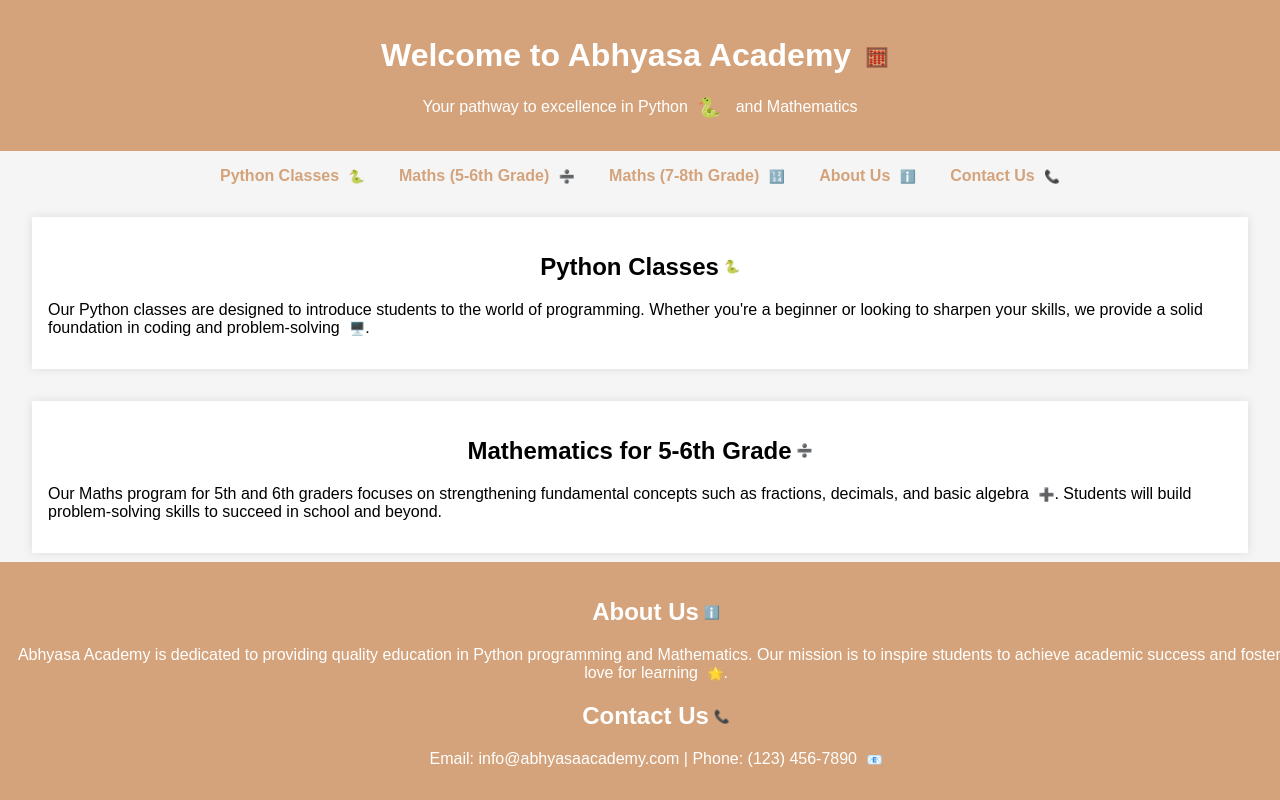
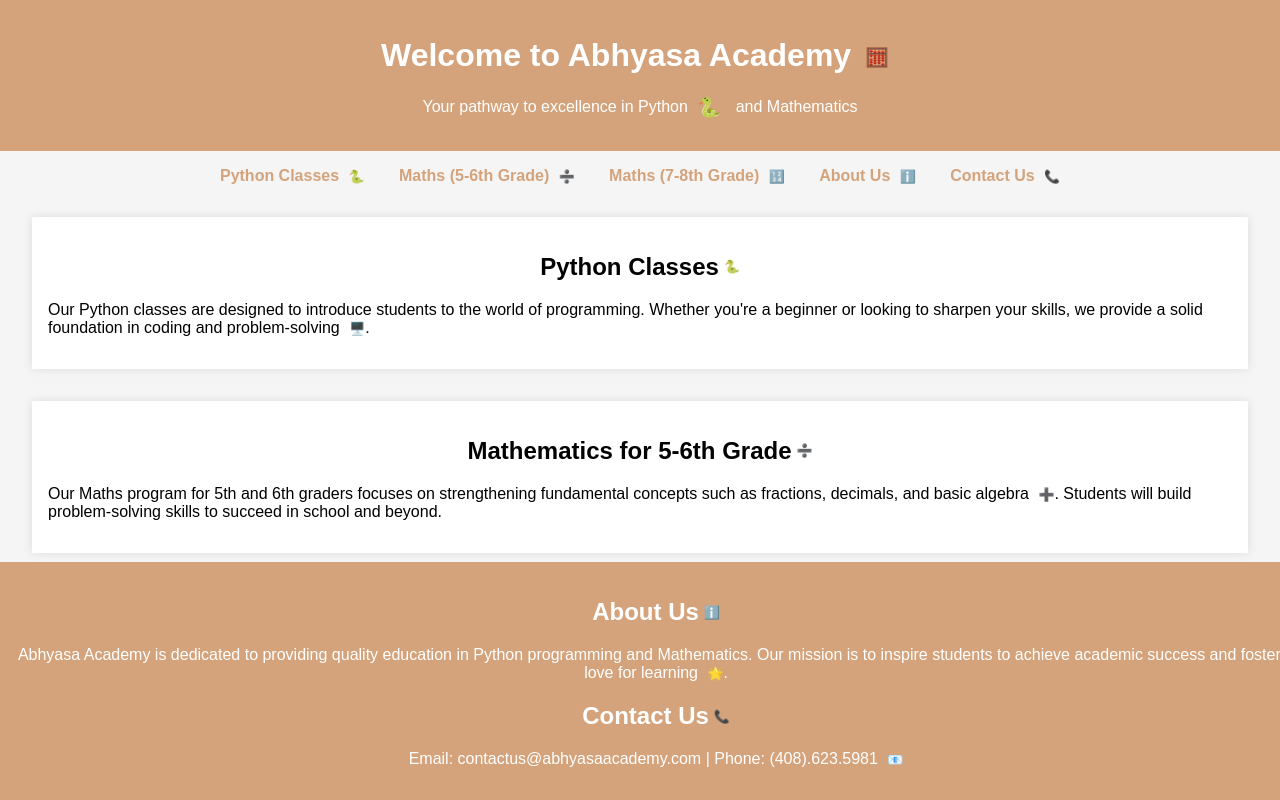
Before and after one commit to abhyasausa/abhyasausa.github.io, a plain HTML site: page index.html in a window 1280 px wide. Drawn offline with Linux system fonts and the light colour scheme.

Commit message:
Update index.html

```diff
--- a/index.html
+++ b/index.html
@@ -100,7 +100,7 @@
 
         <div id="contact">
             <h2>Contact Us <span class="symbol">📞</span></h2>
-            <p>Email: info@abhyasaacademy.com | Phone: (123) 456-7890 <span class="symbol">📧</span></p>
+            <p>Email: contactus@abhyasaacademy.com | Phone: (408).623.5981 <span class="symbol">📧</span></p>
         </div>
     </footer>
 </body>
```
